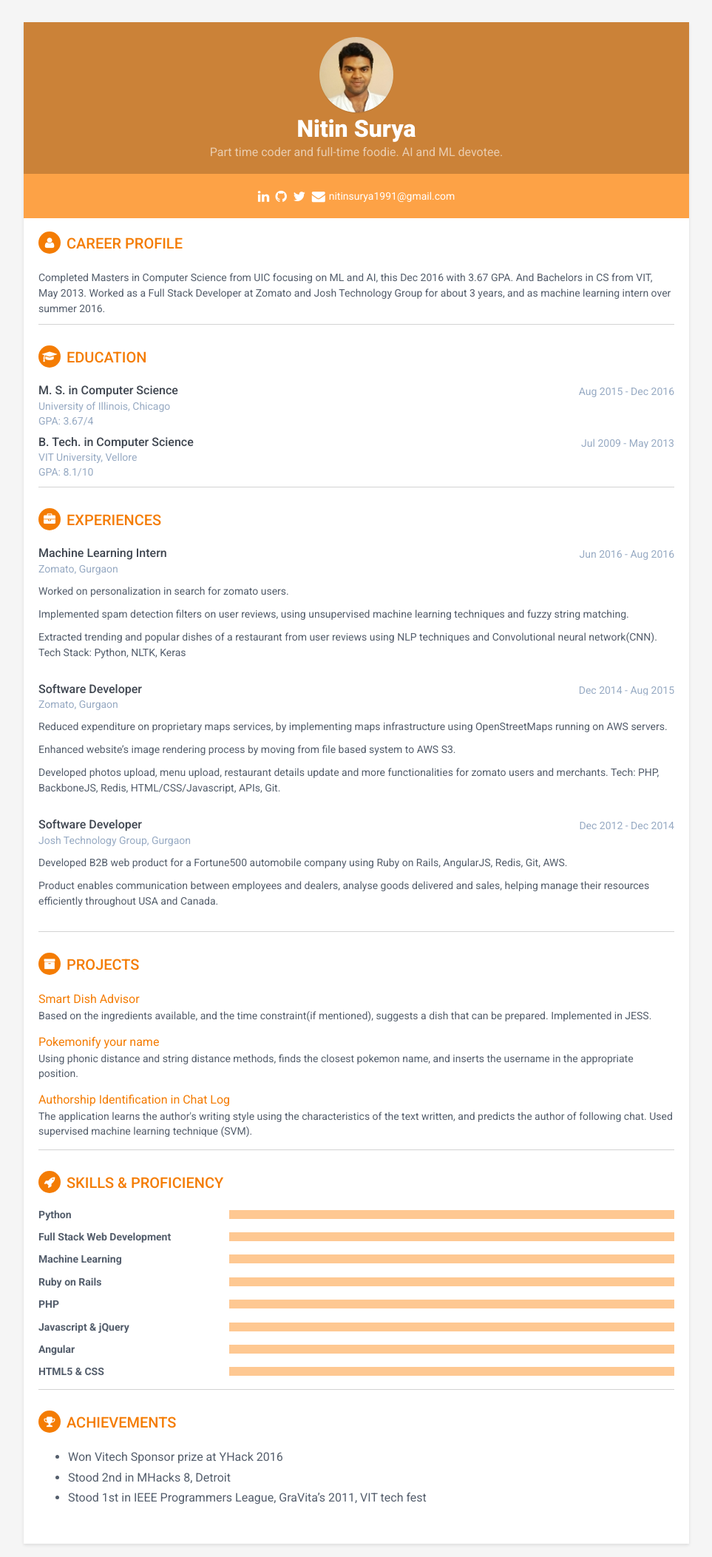
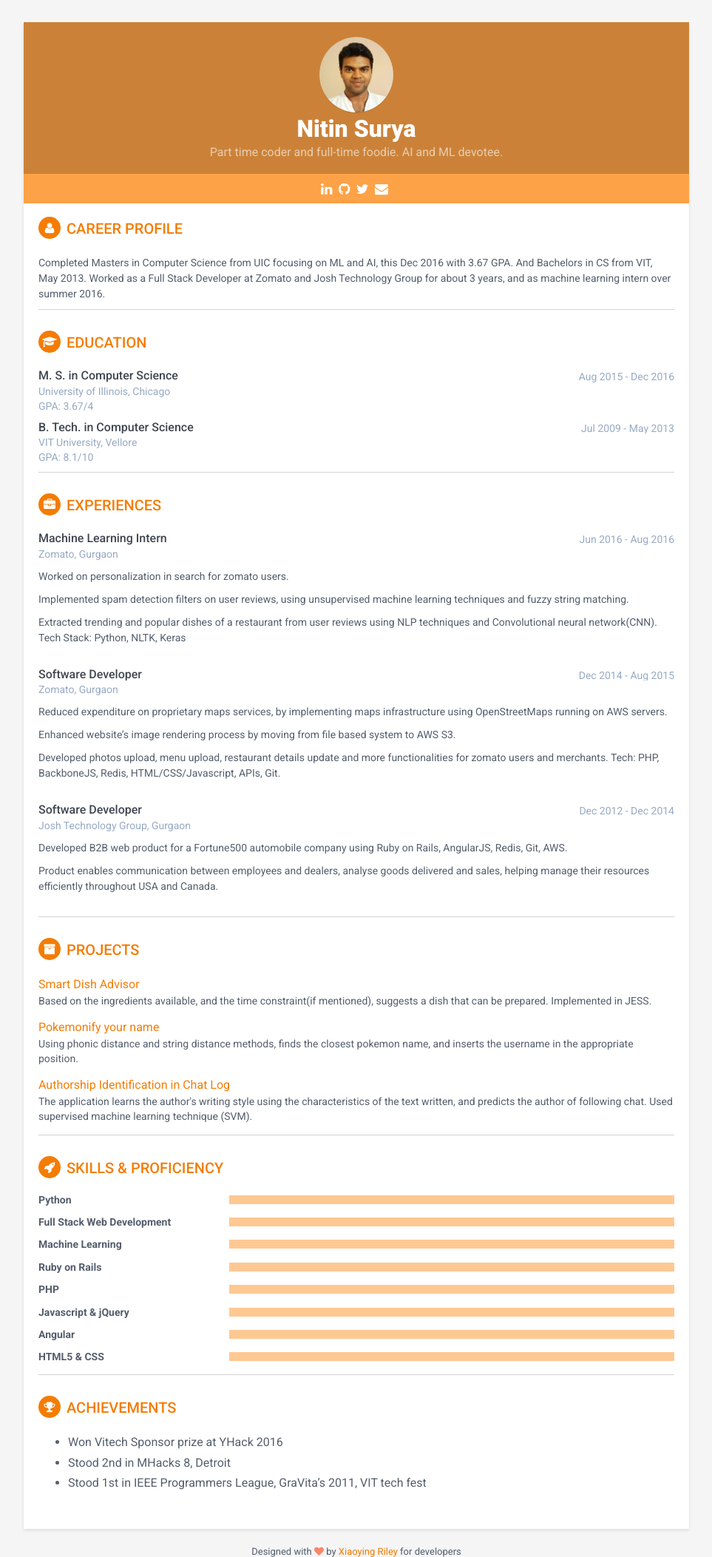
Before and after one commit to nitinsurya/nitinsurya.github.io, a Jekyll site: the page built from index.html, in a window 1280 px wide, cut to the strip 0-2105 px from the top of the page. Shown: the whole strip at 74% size, without its empty margins (158-1121 px from the left). Built offline with Jekyll 4.4.1, drawn with Linux system fonts in a browser that asks for light colours.

Commit message:
Style updates and fixes

```diff
--- a/_includes/sidebar.html
+++ b/_includes/sidebar.html
@@ -24,7 +24,7 @@
                 <a href="https://in.linkedin.com/in/{{site.linkedin}}" target="_blank"><i class="fa fa-linkedin"></i></a>
                 <a href="http://github.com/{{site.github}}" target="_blank"><i class="fa fa-github"></i></a>
                 <a href="https://twitter.com/{{site.twitter}}" target="_blank"><i class="fa fa-twitter"></i></a>
-                <a href="mailto: {{site.email}}"><i class="fa fa-envelope"></i>{{site.email}}</a>
+                <a href="mailto: {{site.email}}"><i class="fa fa-envelope"></i></a>
             </li>
 
         </ul>
--- a/assets/css/styles-5.css
+++ b/assets/css/styles-5.css
@@ -83,7 +83,7 @@
   margin-bottom: 0;
 }
 .sidebar-wrapper .profile {
-  margin-bottom: 15px;
+  margin-right: 15px;
 }
 .sidebar-wrapper .contact-list .fa {
   margin-right: 5px;
@@ -99,13 +99,13 @@
   margin-bottom: 0;
 }
 .sidebar-wrapper .contact-list li a {
-  margin-bottom: 15px;
+  margin-bottom: 25px;
 }
 .sidebar-wrapper .contact-list .email .fa {
   font-size: 14px;
 }
 .sidebar-wrapper .container-block {
-  padding: 20px;
+  padding: 10px;
   text-align: center;
 }
 .sidebar-wrapper .container-block-title {
```
